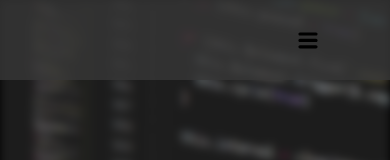
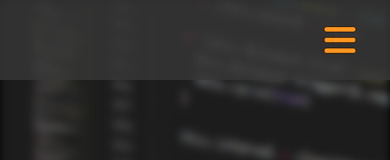
Before and after one commit to adiczq/portfolio, a React (Create React App) app: page / in a window 390 px wide. Shown: the top 160 px of the page. Built offline with nearby package versions, Linux system fonts and the light colour scheme.

Commit message:
Update Navbar.css

```diff
--- a/src/components/Navbar/Navbar.css
+++ b/src/components/Navbar/Navbar.css
@@ -26,7 +26,9 @@
 .mobMenu {
   display: none;
   object-fit: cover;
-  height: 1.8rem;
+  height: 3rem;
+  fill: rgb(253, 151, 31);
+  stroke: #000;
 }
 .navMobMenu {
   position: absolute;
@@ -50,6 +52,7 @@
 @media screen and (max-width: 768px) {
   .navbar {
     border-radius: 0;
+    padding: 0;
     justify-content: flex-end;
   }
   .mobMenu {
```
